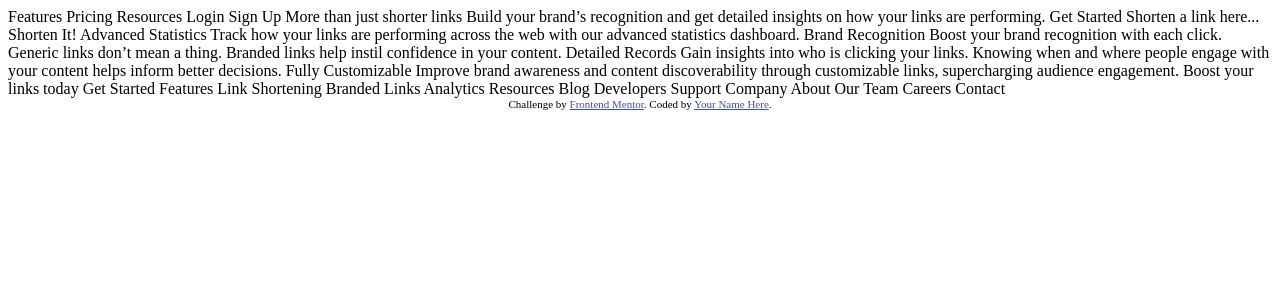
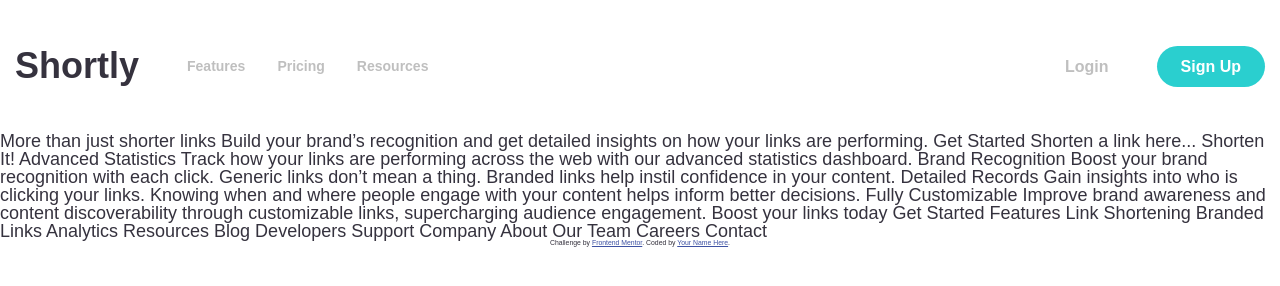
Before and after one commit to Mustafa-Mo7amed/shortly, a website: page index.html in a window 1280 px wide. Drawn offline with Linux system fonts and the light colour scheme.

Commit message:
feat(nav): add navbar structure, styling and hover states

```diff
--- /dev/null
+++ b/css/app.css
@@ -0,0 +1,46 @@
+/*******************************/
+/* HEADER */
+/*******************************/
+
+.navbar {
+    padding: 4.8rem 0;
+    display: flex;
+    align-items: center;
+    width: var(--default-container-width);
+    margin: auto;
+}
+
+.logo {
+    font-size: 3.6rem;
+    margin-right: 4.8rem;
+}
+
+.nav-links {
+    display: flex;
+    align-items: center;
+    gap: 3.2rem;
+    list-style: none;
+
+    color: var(--grey-1);
+
+    font-size: 1.4rem;
+    font-weight: 700;
+}
+
+.nav-btn {
+    color: var(--grey-1);
+    background-color: #fff;
+}
+
+.nav-btn:hover {
+    color: var(--grey-3);
+    background-color: #fff;
+    cursor: pointer;
+}
+
+.auth-links {
+    display: flex;
+    list-style: none;
+    gap: 2.4rem;
+    margin-left: auto;
+}
--- /dev/null
+++ b/css/global.css
@@ -0,0 +1,143 @@
+/*
+
+- SPACING SYSTEM (px)
+2 / 4 / 8 / 12 / 16 / 24 / 32 / 48 / 64 / 80 / 96 / 128
+
+--- 01 TYPOGRAPHY SYSTEM
+
+- FONT SIZE SYSTEM (px)
+10 / 12 / 14 / 16 / 18 / 20 / 24 / 30 / 36 / 44 / 52 / 62 / 74 / 86 / 98
+
+- FONT WEIGHTS:
+Default: 400
+Medium: 500
+Semi-bolc: 600
+Bold: 700
+
+- LINE HEIGHTS:
+default: 1
+Small: 1.05
+Medium: 1.2
+Large: 1.8
+Paragraph default: 1.6
+
+- Letter spacing
+-0.5px
+0.75
+
+--- 02 COLORS
+
+- Primary: #2acfcf
+- Tints:
+
+- Shades:
+
+
+- Accents:
+- Greys:
+#888
+#767676 (lightest grey allowed on #fff)
+#555
+#333
+
+- Gray 400: #bfbfbf
+- Gray 500: #9e9aa7
+- Gray 900: #35323e
+- Gray 950: #232127
+
+--- 05 SHADOWS:
+
+0 2.4rem 4.8rem 0 rgb(0, 0, 0, 0.075);
+0 2.4rem 4.8rem 0 rgb(0, 0, 0, 0.1);
+
+
+--- 06 BORDER-RADIUS
+
+Default: 9px
+Medium: 11px
+Max: 999px
+
+--- 07 WHITESPACE:
+
+- SPACING SYSTEM (px)
+2 / 4 / 8 / 12 / 16 / 24 / 32 / 48 / 64 / 80 / 96 / 128
+
+## Colors
+
+### Neutral
+
+- **Neutral 900**: hsl(243, 96%, 9%)
+- **Neutral 800**: hsl(243, 27%, 20%)
+- **Neutral 700**: hsl(243, 23%, 24%)
+- **Neutral 600**: hsl(243, 23%, 30%)
+- **Neutral 300**: hsl(240, 6%, 70%)
+- **Neutral 200**: hsl(250, 6%, 84%)
+- **Neutral 0**: hsl(0, 0%, 100%)
+
+### Orange
+
+- **Orange 500**: hsl(28, 100%, 52%)
+
+### Blue
+
+- **Blue 500**: hsl(233, 67%, 56%)
+- **Blue 700**: hsl(248, 70%, 36%)
+
+*/
+/*
+- Gray 400:
+- Gray 500:
+- Gray 900:
+- Gray 950:
+*/
+:root {
+    --default-container-width: 125rem;
+    --grey-1: #bfbfbf;
+    --grey-2: #9e9aa7;
+    --grey-3: #35323e;
+    --grey-4: #232127;
+}
+
+* {
+  margin: 0;
+  padding: 0;
+  box-sizing: border-box;
+}
+
+html {
+  font-size: 62.5%;
+}
+
+body {
+  font-family: "Poppings", sans-serif;
+  line-height: 1;
+  font-weight: 400;
+  font-size: 1.8rem;
+  /* background-color: #03012d; */
+  color: var(--grey-3);
+}
+
+/*******************************/
+/* GENERAL COMPONENTS */
+/*******************************/
+
+.btn {
+  background-color: #2acfcf;
+  color: #fff;
+  text-decoration: none;
+  font-size: 1.6rem;
+  font-weight: 600;
+
+  border: none;
+  border-radius: 999px;
+
+  padding: 1.2rem 2.4rem;
+
+  cursor: pointer;
+
+  transition: all 0.3s ease;
+}
+
+.btn:hover {
+  background-color: #2acfcf7a;
+}
--- a/index.html
+++ b/index.html
@@ -1,84 +1,66 @@
-<!DOCTYPE html>
+<!doctype html>
 <html lang="en">
   <head>
-  <meta charset="UTF-8">
-  <meta name="viewport" content="width=device-width, initial-scale=1.0"> <!-- displays site properly based on user's device -->
-
-  <link rel="icon" type="image/png" sizes="32x32" href="./images/favicon-32x32.png">
+    <meta charset="UTF-8" />
+    <meta name="viewport" content="width=device-width, initial-scale=1.0" />
+    <!-- displays site properly based on user's device -->
+    <link rel="preconnect" href="https://fonts.googleapis.com" />
+    <link rel="preconnect" href="https://fonts.gstatic.com" crossorigin />
+    <link
+      href="https://fonts.googleapis.com/css2?family=Poppins:ital,wght@0,100;0,200;0,300;0,400;0,500;0,600;0,700;0,800;0,900;1,100;1,200;1,300;1,400;1,500;1,600;1,700;1,800;1,900&display=swap"
+      rel="stylesheet"
+    />
+    <link rel="stylesheet" href="css/global.css" />
+    <link rel="stylesheet" href="css/app.css" />
+    <link
+      rel="icon"
+      type="image/png"
+      sizes="32x32"
+      href="./images/favicon-32x32.png"
+    />
 
     <title>Frontend Mentor | Shortly URL shortening API Challenge</title>
 
     <!-- Feel free to remove these styles or customise in your own stylesheet 👍 -->
     <style>
-    .attribution { font-size: 0.6875rem; text-align: center; }
-    .attribution a { color: hsl(228, 45%, 44%); }
+      .attribution {
+        font-size: 0.6875rem;
+        text-align: center;
+      }
+      .attribution a {
+        color: hsl(228, 45%, 44%);
+      }
     </style>
   </head>
   <body>
-
-  Features
-  Pricing
-  Resources
-
-  Login
-  Sign Up
-
-  More than just shorter links
-
-  Build your brand’s recognition and get detailed insights
-  on how your links are performing.
-
-  Get Started
-
-  Shorten a link here...
-
-  Shorten It!
-
-  Advanced Statistics
-
-  Track how your links are performing across the web with our
-  advanced statistics dashboard.
-
-  Brand Recognition
-
-  Boost your brand recognition with each click. Generic links don’t
-  mean a thing. Branded links help instil confidence in your content.
-
-  Detailed Records
-
-  Gain insights into who is clicking your links. Knowing when and where
-  people engage with your content helps inform better decisions.
-
-  Fully Customizable
-
-  Improve brand awareness and content discoverability through customizable
-  links, supercharging audience engagement.
-
-  Boost your links today
-
-  Get Started
-
-  Features
-
-  Link Shortening
-  Branded Links
-  Analytics
-
-  Resources
-
-  Blog
-  Developers
-  Support
-
-  Company
-
-  About
-  Our Team
-  Careers
-  Contact
+    <nav class="navbar">
+      <h1 class="logo">Shortly</h1>
+      <ul class="nav-links">
+        <li class="nav-btn">Features</li>
+        <li class="nav-btn">Pricing</li>
+        <li class="nav-btn">Resources</li>
+      </ul>
+      <ul class="auth-links">
+        <li><a class="btn nav-btn" href="#">Login</a></li>
+        <li><a class="btn" href="#">Sign Up</a></li>
+      </ul>
+    </nav>
+    More than just shorter links Build your brand’s recognition and get detailed
+    insights on how your links are performing. Get Started Shorten a link
+    here... Shorten It! Advanced Statistics Track how your links are performing
+    across the web with our advanced statistics dashboard. Brand Recognition
+    Boost your brand recognition with each click. Generic links don’t mean a
+    thing. Branded links help instil confidence in your content. Detailed
+    Records Gain insights into who is clicking your links. Knowing when and
+    where people engage with your content helps inform better decisions. Fully
+    Customizable Improve brand awareness and content discoverability through
+    customizable links, supercharging audience engagement. Boost your links
+    today Get Started Features Link Shortening Branded Links Analytics Resources
+    Blog Developers Support Company About Our Team Careers Contact
 
     <footer class="attribution">
-    Challenge by <a href="https://www.frontendmentor.io?ref=challenge">Frontend Mentor</a>.
+      Challenge by
+      <a href="https://www.frontendmentor.io?ref=challenge">Frontend Mentor</a>.
       Coded by <a href="#">Your Name Here</a>.
     </footer>
   </body>
```
Lines whose indentation alone changed are shown as unchanged.
